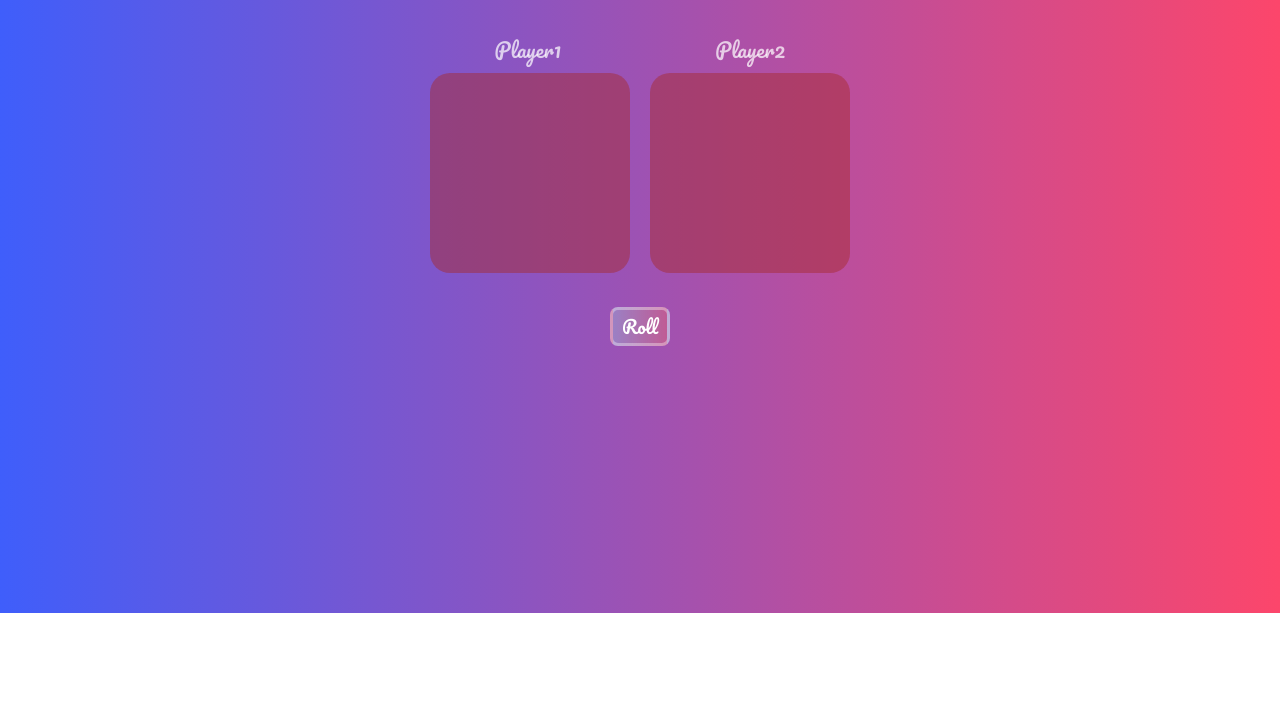
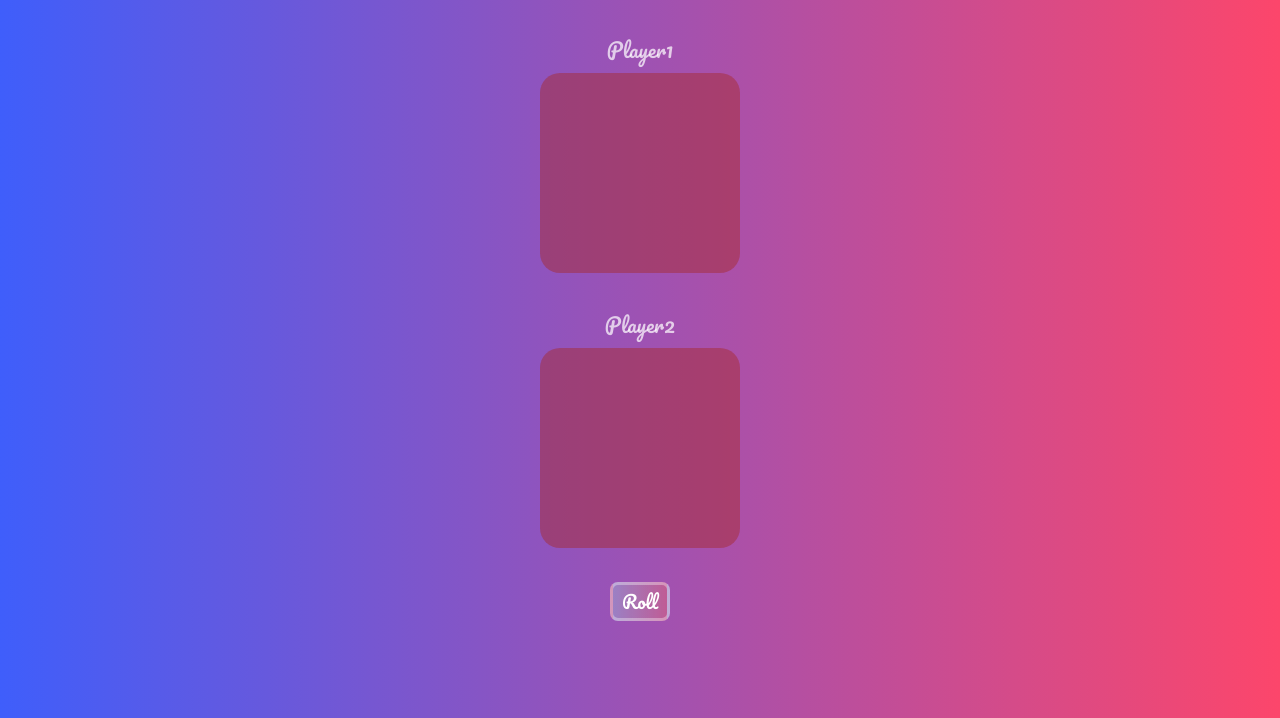
Before and after one commit to Dnanwar/Practice-Java-Script-By-Making-A-Simple-Dice-Game, a plain HTML site: page index.html in a window 1280 px wide. Shown: the part 187-905 px from the top of the page. Before the commit the page ends 800 px from the top, so only its background shows below. Drawn offline with Linux system fonts and the light colour scheme.

Commit message:
Update index.html

```diff
--- a/index.html
+++ b/index.html
@@ -8,7 +8,6 @@
     <link rel="preconnect" href="https://fonts.googleapis.com">
     <link rel="preconnect" href="https://fonts.gstatic.com" crossorigin>
     <link href="https://fonts.googleapis.com/css2?family=Pacifico&display=swap" rel="stylesheet">
-    <script src="script.js" charset="utf-8"></script>
     <link rel="stylesheet" href="styles.css">
 </head>
 <body >
@@ -16,33 +15,37 @@
     <div class="whole">
 
 
-        <div class"Result">
+        <div class="Result">
             <h1>
                 Roll The Dice
             </h1>
         </div>
-        <div class="players">
-            <h3>Player1</h3>  <h3>Player2</h3>
 
-        </div>
-
-        <div class="dice-body">
-            <div class="dots">
+        <div class="dice-container">
+            <h3 class="player">Player1</h3>
+            <br>
+            <div class="dice-body">
+                <div class="dots">
 
 
+                </div>
             </div>
         </div>
 
-        <div class="dice-body second-dice">
-            <div class="dots">
+        <div class="dice-container">
+            <h3 class="player">Player2</h3>
+            <br>
+            <div class="dice-body second-dice">
+                <div class="dots">
 
 
+                </div>
             </div>
         </div>
         <form action="">
             <input type="button" value="Roll" onclick="diceRoll() " >
         </form>
     </div>
-
+    <script src="script.js" charset="utf-8"></script>
 </body>
 </html>
```
